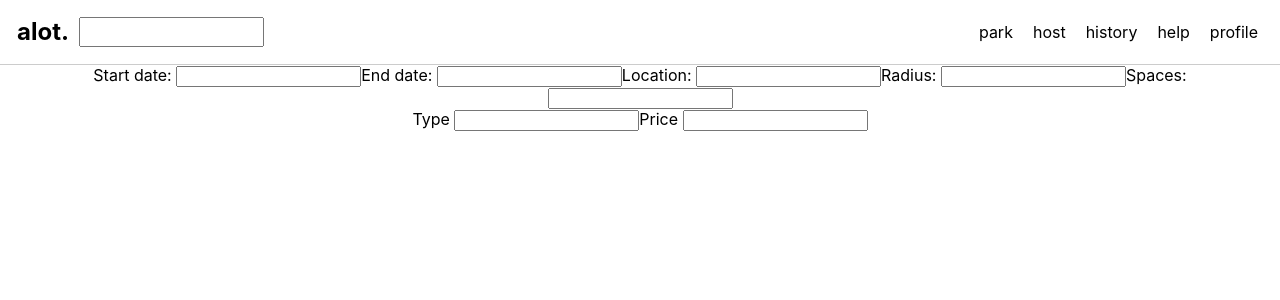
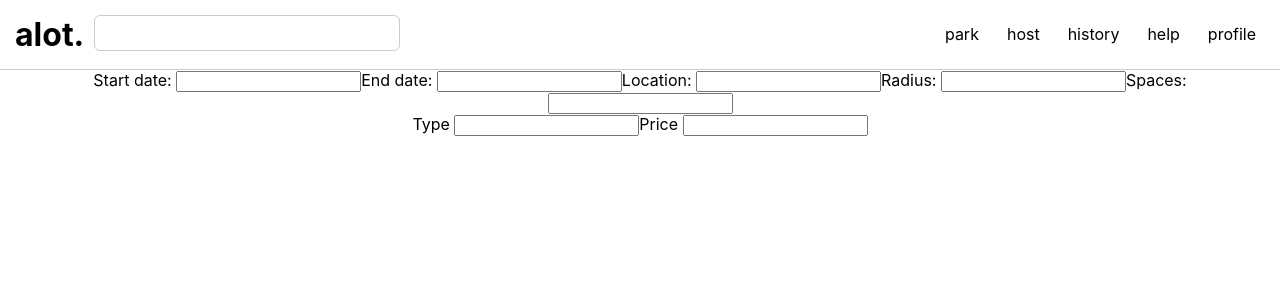
Before and after one commit to majicmaj/SUFClient, a React (Create React App) app in the folder sufclient-app/: page / in a window 1280 px wide. Shown: the top 300 px of the page. Built offline with nearby package versions, Linux system fonts and the light colour scheme.

Commit message:
nav bar styling

```diff
--- a/sufclient-app/src/Nav.css
+++ b/sufclient-app/src/Nav.css
@@ -2,9 +2,16 @@ nav {
     border-bottom: 1px solid #ccc;
     display: flex;
     justify-content: space-between;
-    padding: 12px;
+    padding: 10px;
+}
+nav input {
+    height: 32px;
+    width: 300px;
+    border: 1px solid #ccc;
+    border-radius: 6px;
 }
 h1 {
+    font-size: 32px;
     margin: 0;
     padding-right: 10px;
 }
@@ -22,5 +29,5 @@ h1 {
 li {
     text-decoration: none;
     list-style: none;
-    padding: 10px;
+    padding: 14px;
 }
```
